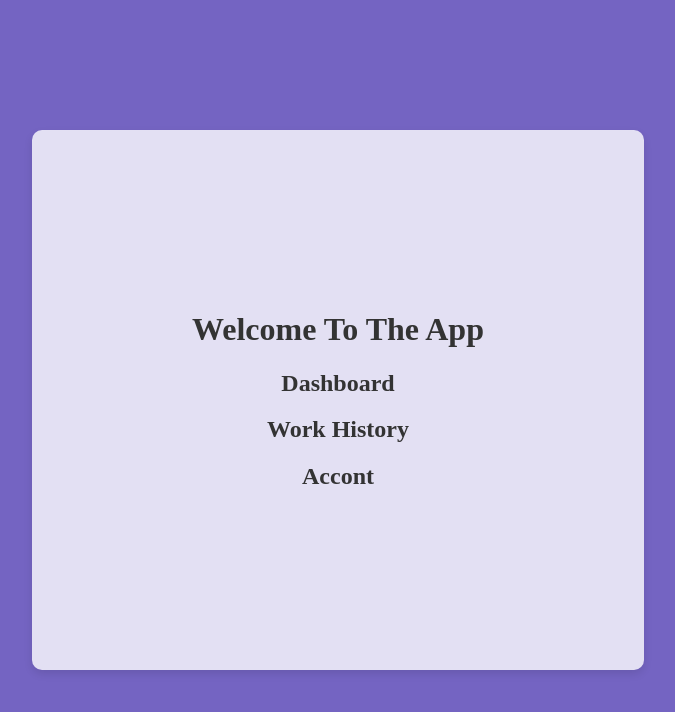
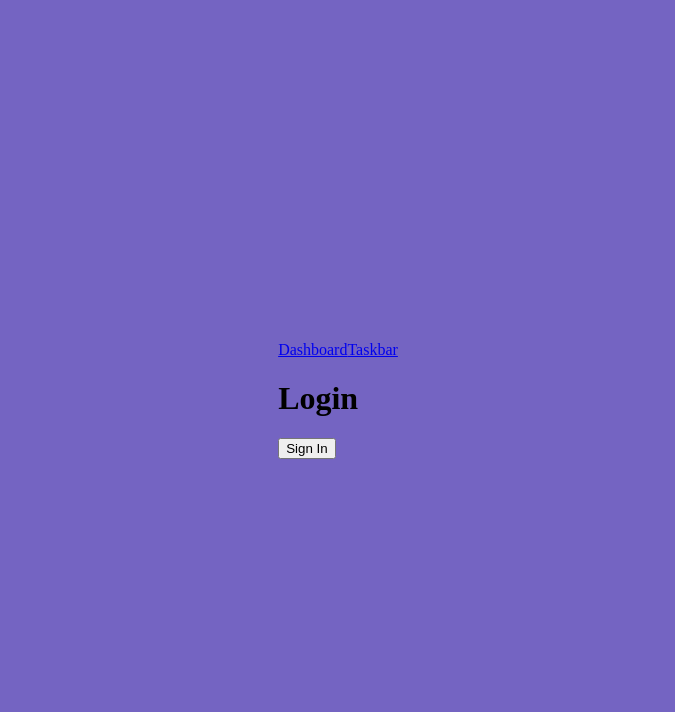
Before and after one commit to MuhammadADil9/management, a React (Vite) app: page / in a window 1280 px wide. Shown: the top 712 px of the page, without its empty margins (302-977 px from the left). Built offline with nearby package versions, Linux system fonts and the light colour scheme.

Commit message:
path paved for dynamic routing

```diff
--- a/src/App.jsx
+++ b/src/App.jsx
@@ -1,34 +1,14 @@
-import { useState } from 'react'
-import './assets/App.css'
-import { Link,Routes, Route } from 'react-router-dom'
-import Landing from "./Landing.jsx"
-import Dashboard from "./Dashboard.jsx"
-import Taskbar from './Taskbar.jsx'
-import ReactDOM from 'react-dom/client'
-import Activities from './Activities.jsx'
-import NoRoute from './NoRoute.jsx'
-import Signup from './Signup.jsx'
+import './assets/App.css';
+import Header from './Header.jsx';
+import RouteerPath from './routes.jsx';
 
 function App() {
-    return(<>
-    <div>
-
-
-        <Routes>
-            <Route path="/" element={<Landing/>}/>
-            <Route path='signup' element={<Signup/>}  />
-            <Route path="taskbar" element={<Taskbar/>}/>
-            <Route path='activities' element={<Activities/>} />
-            <Route path='dashboard' element={<Dashboard/>}/>
-            <Route path='*' element={<NoRoute/>}/>
-        </Routes>
-
-
-
-    </div>
-    </>)
+  return (
+    <>
+      <Header />
+      <RouteerPath />
+    </>
+  );
 }
 
-
-
-export default App
+export default App;
--- a/src/Dashboard.jsx
+++ b/src/Dashboard.jsx
@@ -1,3 +1,5 @@
+
+import { Outlet } from "react-router-dom"
 
 function Dashboard(){
     return(
@@ -5,6 +7,8 @@ function Dashboard(){
         <div>
         <h1>Dashboard</h1>
         </div>
+
+        <Outlet/>
         </>
     )
 }
--- a/src/Header.jsx
+++ b/src/Header.jsx
@@ -1,5 +1,6 @@
-import { Link } from "react-router-dom"
+import { Link, Outlet } from "react-router-dom"
 import { NavLink } from "react-router-dom"
+
 
 function Header(){
     return(
@@ -8,6 +9,7 @@ function Header(){
                 <Link to="/dashboard">Dashboard</Link>
                 <Link to="/task">Taskbar</Link>
              </div>
+            <Outlet/>
         </>
     )
 }
--- a/src/Signup.jsx
+++ b/src/Signup.jsx
@@ -8,13 +8,11 @@ function Signup(){
             <div>
                 <h1>Login</h1>
                 <button onClick={()=>{
-                    navigate('/')
+                    navigate('/home')
                 }}>Sign In</button>
             </div>
         </>
     )
-
-
 }
 
 
--- a/src/Taskbar.jsx
+++ b/src/Taskbar.jsx
@@ -1,13 +1,45 @@
+import { Outlet } from "react-router-dom";
 import "./assets/style.css"
+import { useState } from "react"
 
 function Taskbar(){
+
+   const [task,setTask] = useState("");
+   const [activities,setActivities] = useState([])
+
+
+   const addElement = () => {
+
+      const newElement = (
+
+         <h1>{task}</h1>
+
+      )
+
+      setActivities([...activities, newElement])
+      setTask("")
+   }
+
+
    return(
-    <>
+   <>
     <div className="sidebar">
-    <h2>First Task</h2>
-    <h2>Second Task</h2>
-    <h2>Third Task</h2>
+
+   <label htmlFor="task">Task</label>
+   <input type="text" name="task" id="task" value={task} onChange={(e)=>setTask(e.target.value)}/>
+   <br/>
+   <button onClick={addElement}>Add</button>
+
+      <div className="tasks">
+             {activities.map((activity, index) => (
+             <div key={index}>{activity}</div>
+            ))}
+      </div>
+
     </div>
+
+    <Outlet/>
+
     </>
    )
 }
--- /dev/null
+++ b/src/routes.jsx
@@ -0,0 +1,25 @@
+import { Routes, Route } from "react-router-dom";
+import Landing from './Landing.jsx';
+import Dashboard from './Dashboard.jsx';
+import Taskbar from './Taskbar.jsx';
+import Activities from './Activities.jsx';
+import NoRoute from './NoRoute.jsx';
+import Signup from './Signup.jsx';
+import TaskComponent from './task.jsx';
+
+const RouteerPath = () => {
+  return (
+    <Routes>
+      <Route path="/" element={<Signup />} />
+      <Route path="home" element={<Landing />} />
+      <Route path="dashboard" element={<Dashboard />}>
+        <Route path="taskbar" element={<Taskbar />}>
+          <Route path="task/:taskId" element={<TaskComponent />} />
+        </Route>
+      </Route>
+      <Route path="*" element={<NoRoute />} />
+    </Routes>
+  );
+}
+
+export default RouteerPath;
--- /dev/null
+++ b/src/task.jsx
@@ -0,0 +1,16 @@
+import { useParams } from "react-router-dom"
+
+const TaskComponent = () => {
+
+const {taskId} = useParams();
+
+    return(
+        <>
+        <h1>{taskId}</h1>
+        <p>Task Scheduled</p>
+        </>
+    )
+
+}
+
+export default TaskComponent
```
Also changed, not shown: src/main.jsx (+10 -10 lines).
